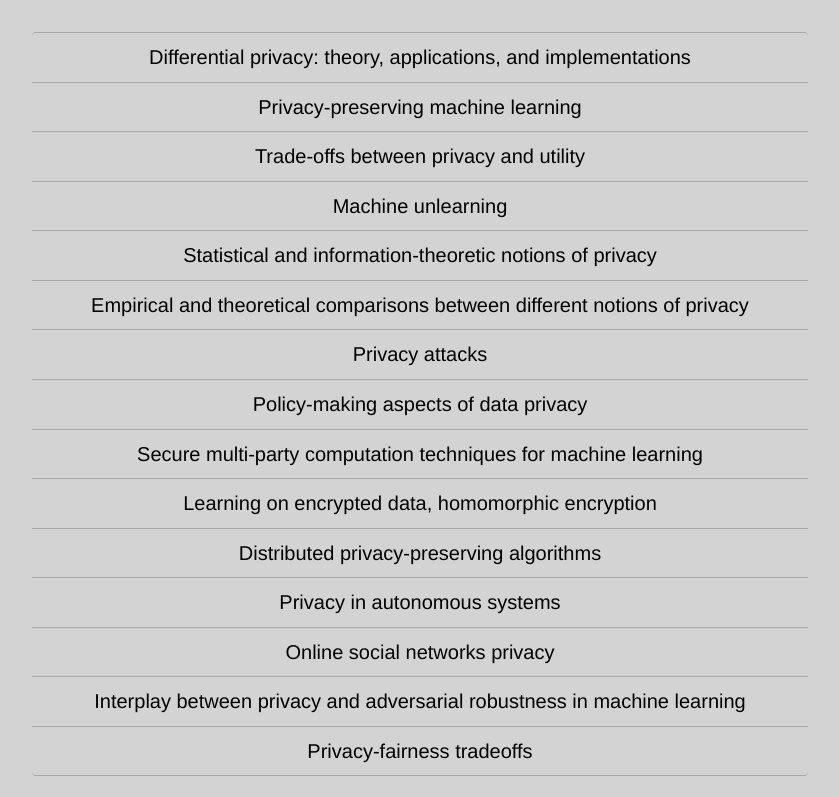
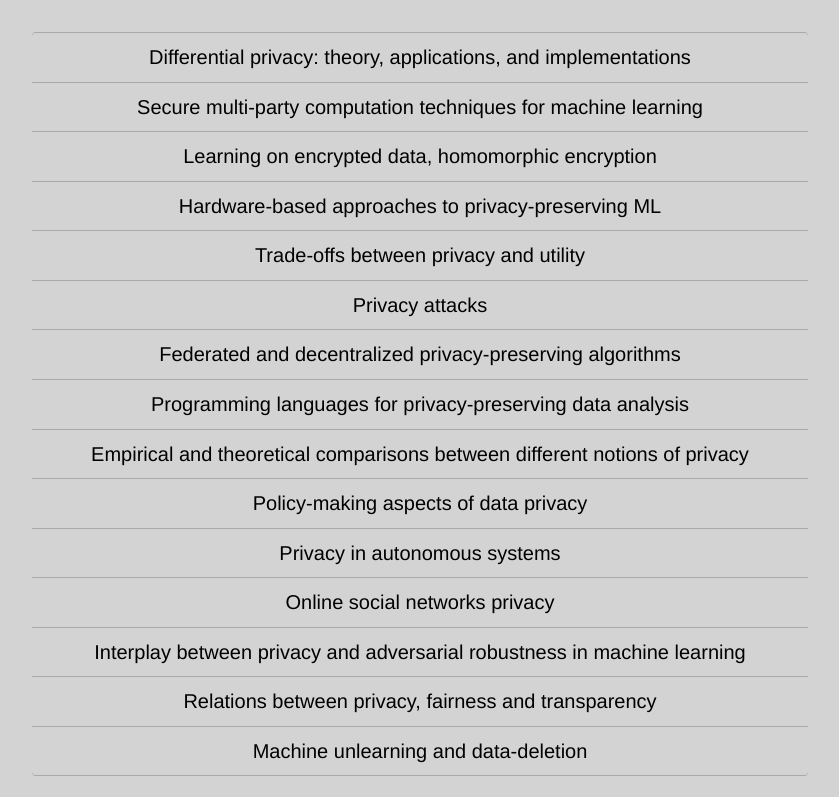
Before and after one commit to priml2021/priml2021.github.io, a plain HTML site: page index.html in a window 1280 px wide. Shown: the part 1163-1960 px from the top of the page, without its empty margins (220-1059 px from the left). Drawn offline with nearby package versions, Linux system fonts and the light colour scheme.

Commit message:
update the topic of interest

```diff
--- a/index.html
+++ b/index.html
@@ -112,23 +112,22 @@
                 <ul class="list-group">
                     <li class="list-group-item speaker">Differential privacy: theory, applications, and implementations
                     </li>
-                    <li class="list-group-item speaker">Privacy-preserving machine learning</li>
+                    <li class="list-group-item speaker">Secure multi-party computation techniques for machine learning</li>
+                    <li class="list-group-item speaker">Learning on encrypted data, homomorphic encryption</li>
+                    <li class="list-group-item speaker">Hardware-based approaches to privacy-preserving ML   </li>
                     <li class="list-group-item speaker">Trade-offs between privacy and utility</li>
-                    <li class="list-group-item speaker">Machine unlearning</li>
-                    <li class="list-group-item speaker">Statistical and information-theoretic notions of privacy</li>
+                    <li class="list-group-item speaker">Privacy attacks</li>
+                    <li class="list-group-item speaker">Federated and decentralized privacy-preserving algorithms </li>
+                    <li class="list-group-item speaker">Programming languages for privacy-preserving data analysis</li>
                     <li class="list-group-item speaker">Empirical and theoretical comparisons between different notions
                         of privacy</li>
-                    <li class="list-group-item speaker">Privacy attacks</li>
                     <li class="list-group-item speaker">Policy-making aspects of data privacy</li>
-                    <li class="list-group-item speaker">Secure multi-party computation techniques for machine learning
-                    </li>
-                    <li class="list-group-item speaker">Learning on encrypted data, homomorphic encryption</li>
-                    <li class="list-group-item speaker">Distributed privacy-preserving algorithms</li>
                     <li class="list-group-item speaker">Privacy in autonomous systems</li>
                     <li class="list-group-item speaker">Online social networks privacy</li>
                     <li class="list-group-item speaker">Interplay between privacy and adversarial robustness in machine
                         learning</li>
-                    <li class="list-group-item speaker"> Privacy-fairness tradeoffs</li>
+                    <li class="list-group-item speaker">Relations between privacy, fairness and transparency</li>
+                    <li class="list-group-item speaker">Machine unlearning and data-deletion</li>
                 </ul>
             </div>
         </div>
```
